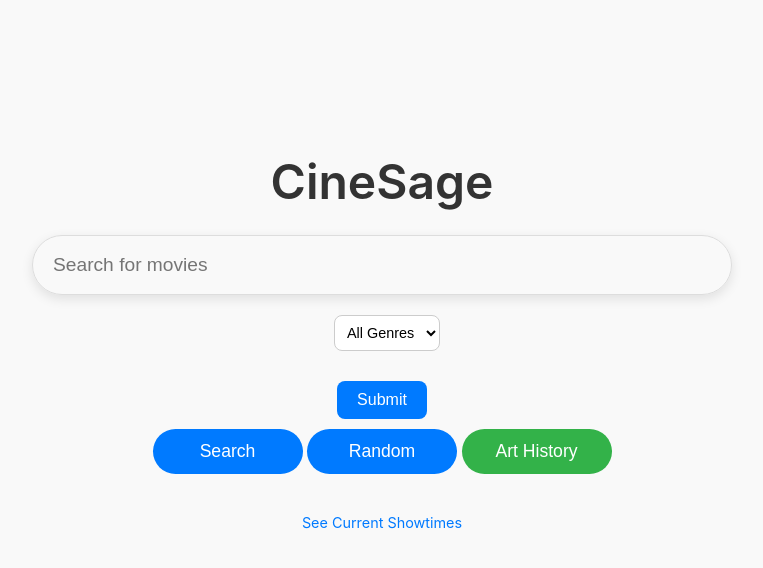
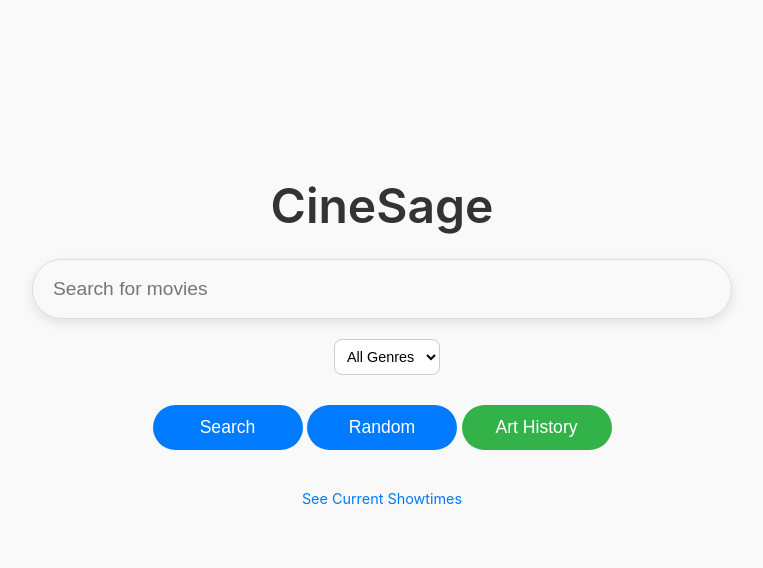
Before and after one commit to SWE-SixFold/SWE-SixFold, a Flask app: page / in a window 1280 px wide. Shown: the part 59-627 px from the top of the page, without its empty margins (258-1021 px from the left). Run offline with Flask 3, Linux system fonts and the light colour scheme.

Commit message:
small changes
- fixed search button not working
- removed the nested form tag that caused it to break

```diff
--- a/web/templates/index.html
+++ b/web/templates/index.html
@@ -62,7 +62,6 @@
                 </div>
 
                 <!-- Genre Filter Dropdown -->
-    <form method="POST" action="/submit_genre">
                 <div class="genre-dropdown">
                     <select id="genre" name="genre">
                         <option value="">All Genres</option>
@@ -77,10 +76,8 @@
                         <!-- Add more genres as needed -->
                     </select>
                 </div>
-        <button type="submit">Submit</button>
-    </form>
 
-
+                <!-- Buttons -->
                 <div class="button-group">
                     <button type="submit">Search</button>
                     <button type="button" onclick="feelingLucky()">Random</button>
```
Lines whose indentation alone changed are shown as unchanged.
